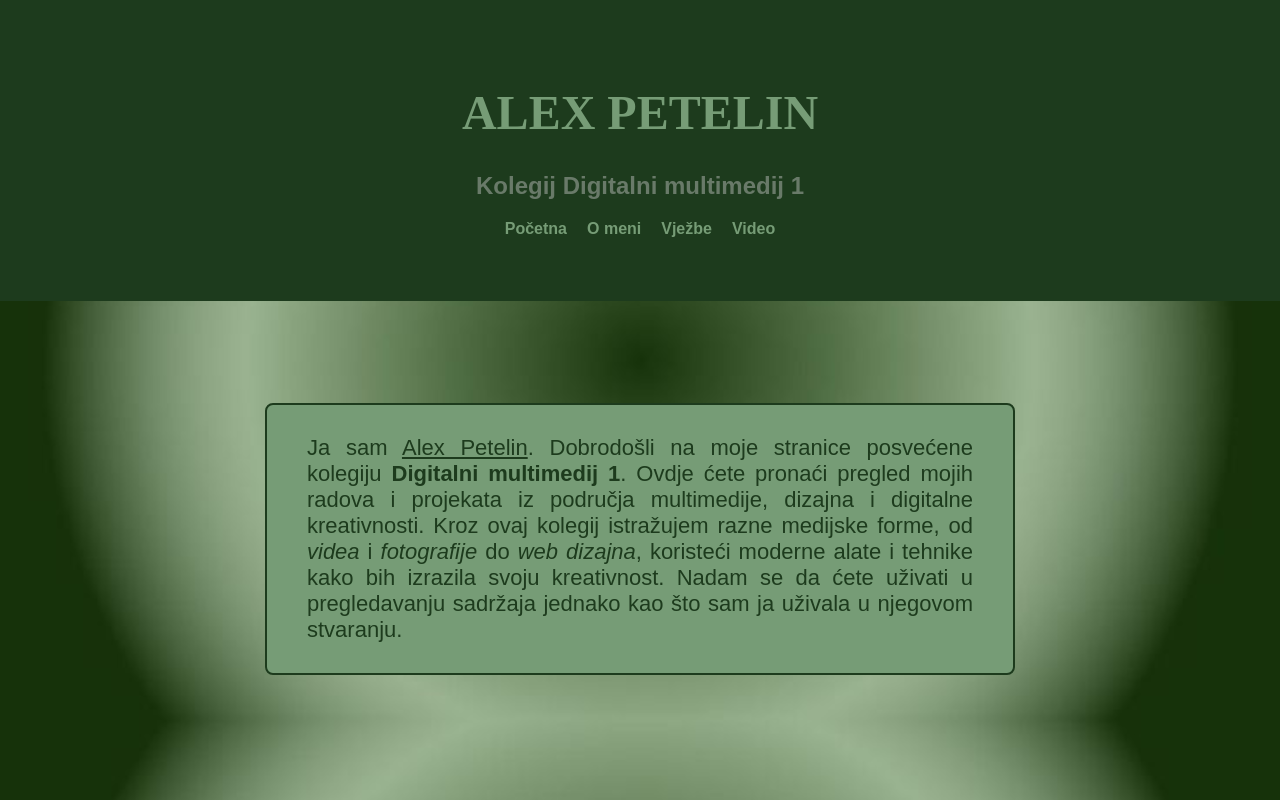
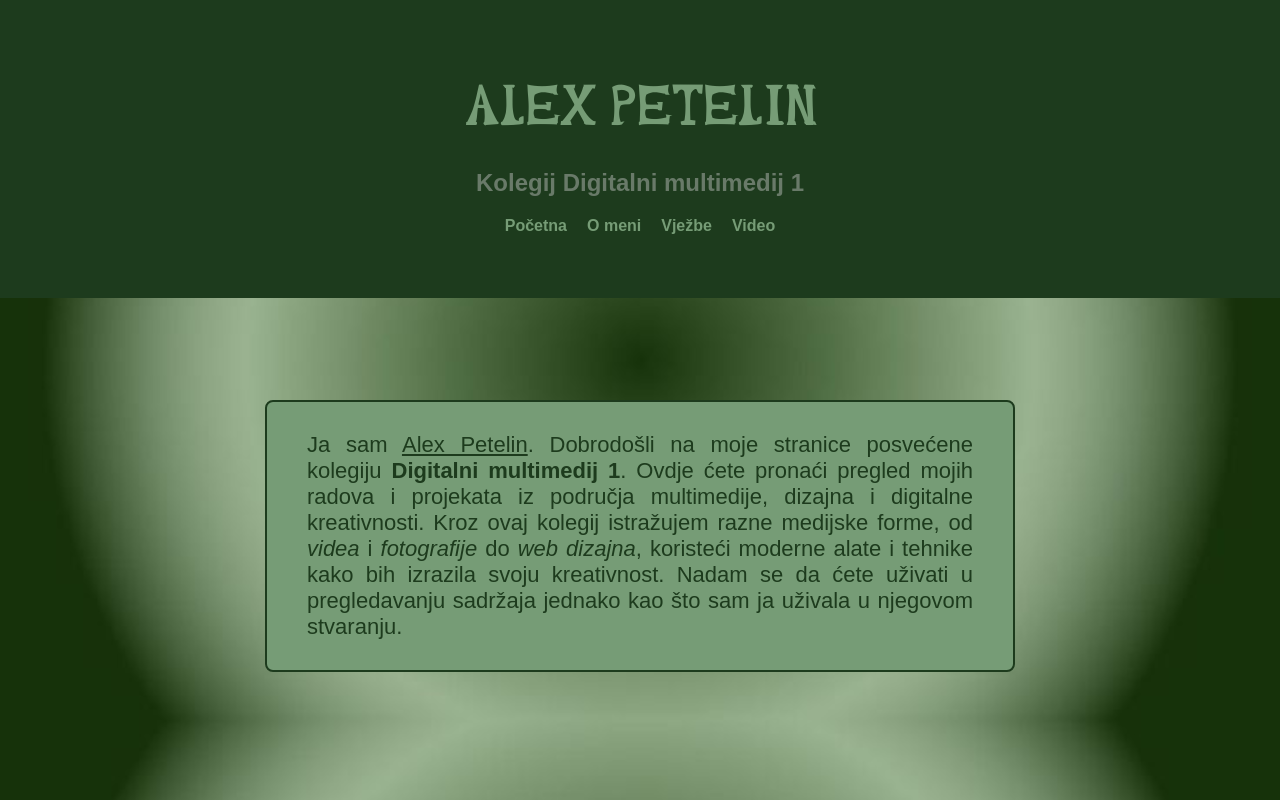
Before and after one commit to alex7im7/Alex_Petelin_projektni_zadatak3, a plain HTML site: page index.html in a window 1280 px wide. Drawn offline with Linux system fonts and the light colour scheme.

Commit message:
Update index.html

```diff
--- a/index.html
+++ b/index.html
@@ -2,6 +2,14 @@
 <html>
 <head>
   <meta charset="UTF-8">
+  <style>
+      @font-face {
+	font-family:Petelin;
+	src:url('Petelin.ttf') format('truetype');
+        font-weight: normal;
+        font-style: normal;
+
+  </style>
   <title>Alex Petelin – Digitalni multimedij 1</title>
   <link rel="stylesheet" href="css/stil.css">
 </head>
```
